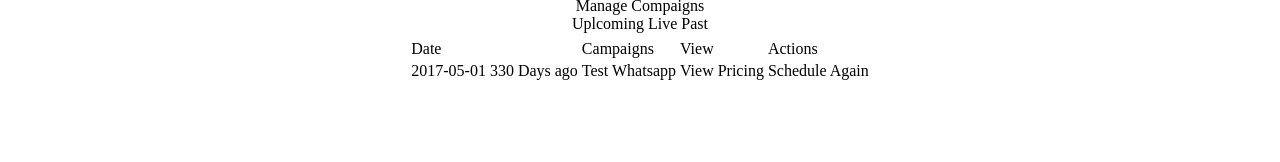
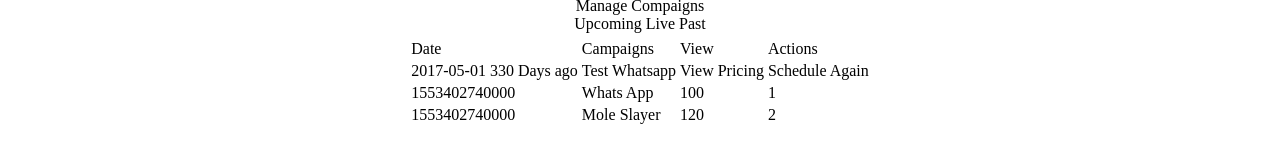
Before and after one commit to acharyaks90Academy/fdc_bluestack, a website: page index.html in a window 1280 px wide. Shown: the part 86-248 px from the top of the page. Drawn offline with Linux system fonts and the light colour scheme.

Commit message:
Added dyamic table using json

```diff
--- a/index.html
+++ b/index.html
@@ -6,7 +6,6 @@
     <title>Front Developer Challenge</title>
     <meta name="viewport" content="width=device-width, initial-scale=1">
     <link rel="stylesheet" type="text/css" media="screen" href="main.css">
-    <script src="main.js"></script>
 </head>
 <body>
     <header class="nav fontWhite">
@@ -16,11 +15,11 @@
     <div align="center">
         <span>Manage Compaigns</span>
         <div>
-            <span>Uplcoming</span>
+            <span>Upcoming</span>
             <span>Live</span>
             <span>Past</span>
         </div>
-        <table>
+        <table id="upcomingTable">
             <th>
                 <tr>
                     <td>Date</td>
@@ -39,6 +38,7 @@
             </tbody>
         </table>
     </div>
+        <script src="main.js"></script>
 
 </body>
 </html>
--- a/main.js
+++ b/main.js
@@ -0,0 +1,33 @@
+var upcomingList = [
+    {
+        dateFix: new Date().getTime(),
+        campaign:"Whats App",
+        price: 100,
+        id: 1
+    },
+    {
+        dateFix: new Date().getTime(),
+        campaign:"Mole Slayer",
+        price: 120,
+        id: 2
+    }
+]
+
+var table = document.getElementById("upcomingTable");
+let insertIndex = 3;
+for(let i =0;i<upcomingList.length;++i){
+    var row = table.insertRow(insertIndex++);
+
+    // Insert new cells (<td> elements) at the 1st and 2nd position of the "new" <tr> element:
+    var cell1 = row.insertCell(0);
+    var cell2 = row.insertCell(1);
+    var cell3 = row.insertCell(2);
+    var cell4 = row.insertCell(3);
+
+    // Add some text to the new cells:
+    cell1.innerHTML = upcomingList[i].dateFix;
+    cell2.innerHTML = upcomingList[i].campaign;
+    cell3.innerHTML = upcomingList[i].price;
+    cell4.innerHTML = upcomingList[i].id;
+}
+// Create an empty <tr> element and add it to the 1st position of the table:
```
Also changed, not shown: index.js (+14 -0 lines).
